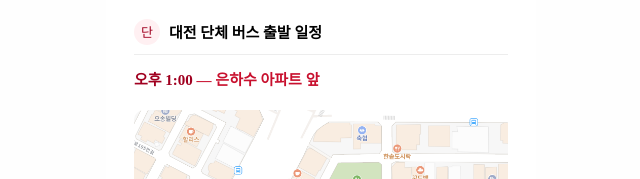
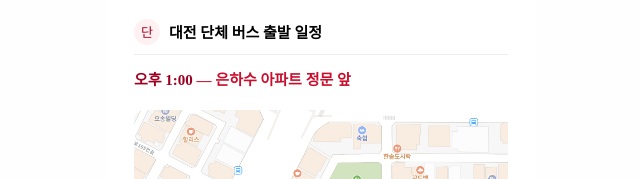
Before and after one commit to ktmvnobbs-crypto/wedding-invite3, a plain HTML site: page index.html in a window 1280 px wide. Shown: the part 3321-3500 px from the top of the page, 319-959 px from the left. Drawn offline with nearby package versions, Linux system fonts and the light colour scheme; a web font is replaced by a local one.

Commit message:
Update index.html

```diff
--- a/index.html
+++ b/index.html
@@ -258,7 +258,7 @@ footer{text-align:center;padding:36px 28px 56px;background:var(--bg-section);bor
     </div>
     <div class="transport">
       <div class="transport-head"><div class="t-icon">단</div><b>대전 단체 버스 출발 일정</b></div>
-      <p class="transport-highlight"><b>오후 1:00</b> — 은하수 아파트 앞</p>
+      <p class="transport-highlight"><b>오후 1:00</b> — 은하수 아파트 정문 앞</p>
       <img src="images/map2.png" alt="대전 버스 출발 지도" style="width:100%;border-radius:10px;margin-top:14px;display:block;">
       <div class="eco-notice" style="margin-top:16px;">
         <p class="eco-text">환경보호 동참을 위해<br>화환은 마음만 받겠습니다</p>
```
